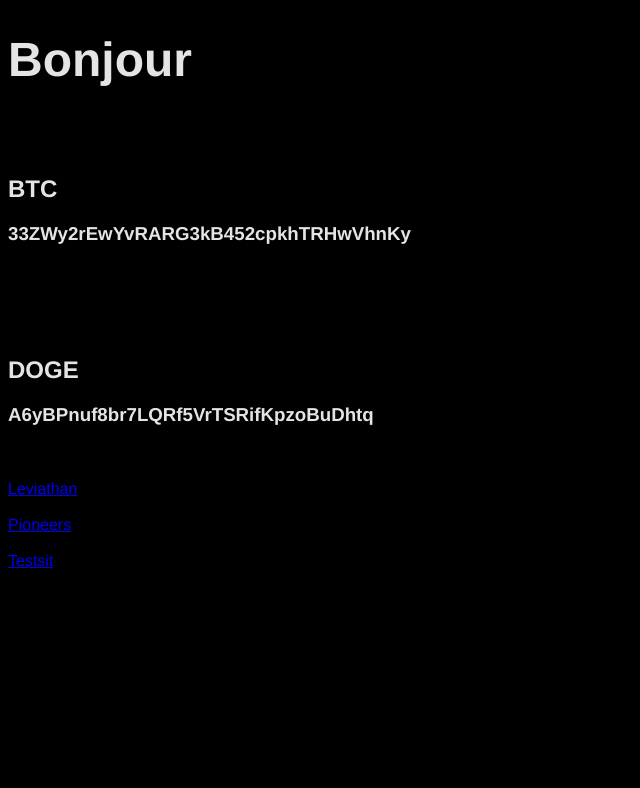
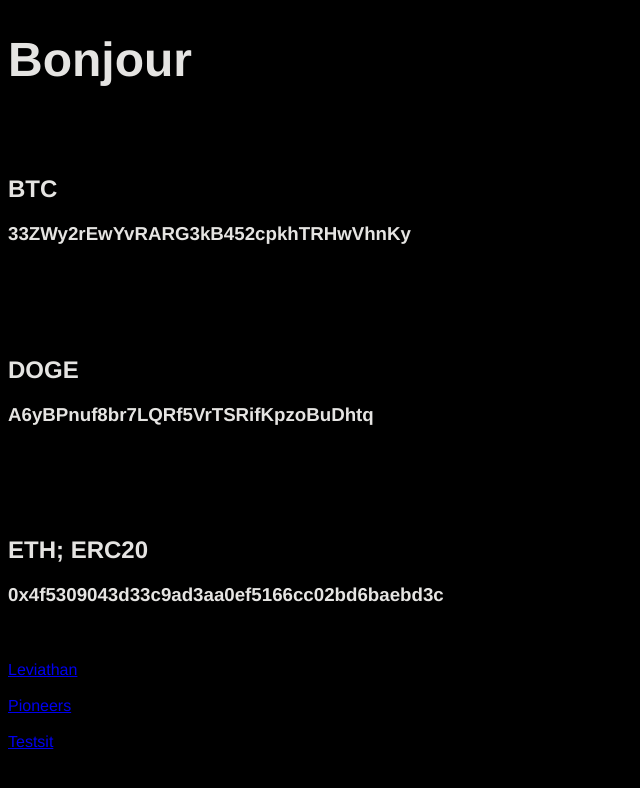
Before and after one commit to 8000aj/Public-Pioneers, a Jekyll site: the page built from index.html, in a window 1280 px wide. Shown: the top 788 px of the page, without its empty margins (0-640 px from the left). Built offline with Jekyll 4.4.1, drawn with Linux system fonts in a browser that asks for light colours.

Commit message:
Update index.html

```diff
--- a/index.html
+++ b/index.html
@@ -10,12 +10,19 @@ title: Pioneers
 	<div class="Test">
 		<h1>Bonjour</h1>
 		<br></br>
+
 		<h2>BTC</h2>
 		<h3>33ZWy2rEwYvRARG3kB452cpkhTRHwVhnKy</h3>
 		<br></br>
 		<br></br>
+
 		<h2>DOGE</h2>
 		<h3>A6yBPnuf8br7LQRf5VrTSRifKpzoBuDhtq</h3>
+		<br></br>
+		<br></br>
+
+		<h2>ETH; ERC20</h2>
+		<h3>0x4f5309043d33c9ad3aa0ef5166cc02bd6baebd3c</h3>
 		<br></br>
 
 		<a href="/Leviathan">Leviathan</a>
```
